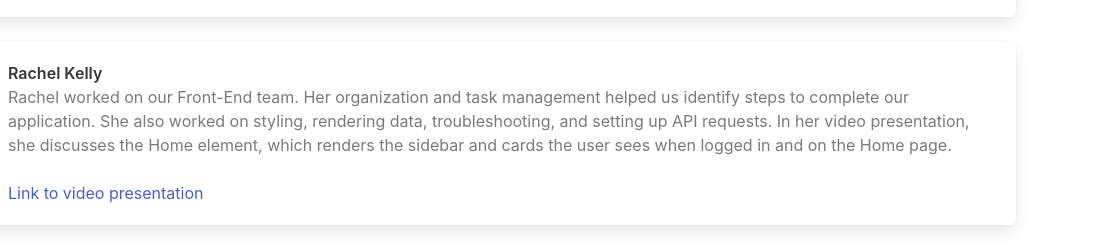
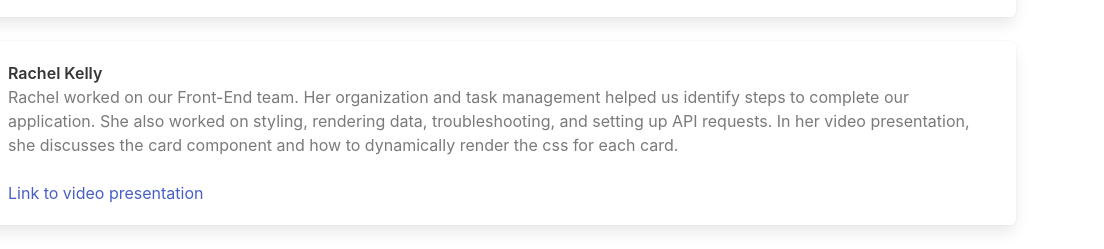
Before and after one commit to Momentum-Team-13/team-quokka-project-page, a plain HTML site: page index.html in a window 1280 px wide. Shown: the part 1615-1864 px from the top of the page, 176-1280 px from the left. Drawn offline with nearby package versions, Linux system fonts and the light colour scheme; some icons are missing.

Commit message:
Updated Rachel's video and description

```diff
--- a/index.html
+++ b/index.html
@@ -45,7 +45,8 @@
           greeting cards that are viewed by users that follow them. When a user logs in, they will first see their
           timeline, a list of all cards created by users they follow in descending chronological order (newest to
           oldest). The user can also choose to view their profile, a list of all cards they have created, or all cards
-          created by another user. A list of all cards created on the site, as well as a list of all registered users, is available to explore.
+          created by another user. A list of all cards created on the site, as well as a list of all registered users,
+          is available to explore.
         </p>
         <p class="block">
           From the list of all cards or the list of all users, a user can select another user, then select to follow
@@ -228,9 +229,10 @@
             <p class="block">
               Rachel worked on our Front-End team. Her organization and task management helped us identify steps to
               complete our application. She also worked on styling, rendering data, troubleshooting, and setting up API
-              requests. In her video presentation, she discusses the Home element, which renders the sidebar and cards the user sees when logged in and on the Home page.
+              requests. In her video presentation, she discusses the card component and how to dynamically render the
+              css for each card.
             </p>
-            <p><a href="https://www.loom.com/share/0647d41d763a4a689147c7232db3cf8e">Link to video presentation</a></p>
+            <p><a href="https://www.loom.com/share/c30509a360cf4e8aabea1a97fdfdc4d8">Link to video presentation</a></p>
           </div>
         </div>
       </div>
```
